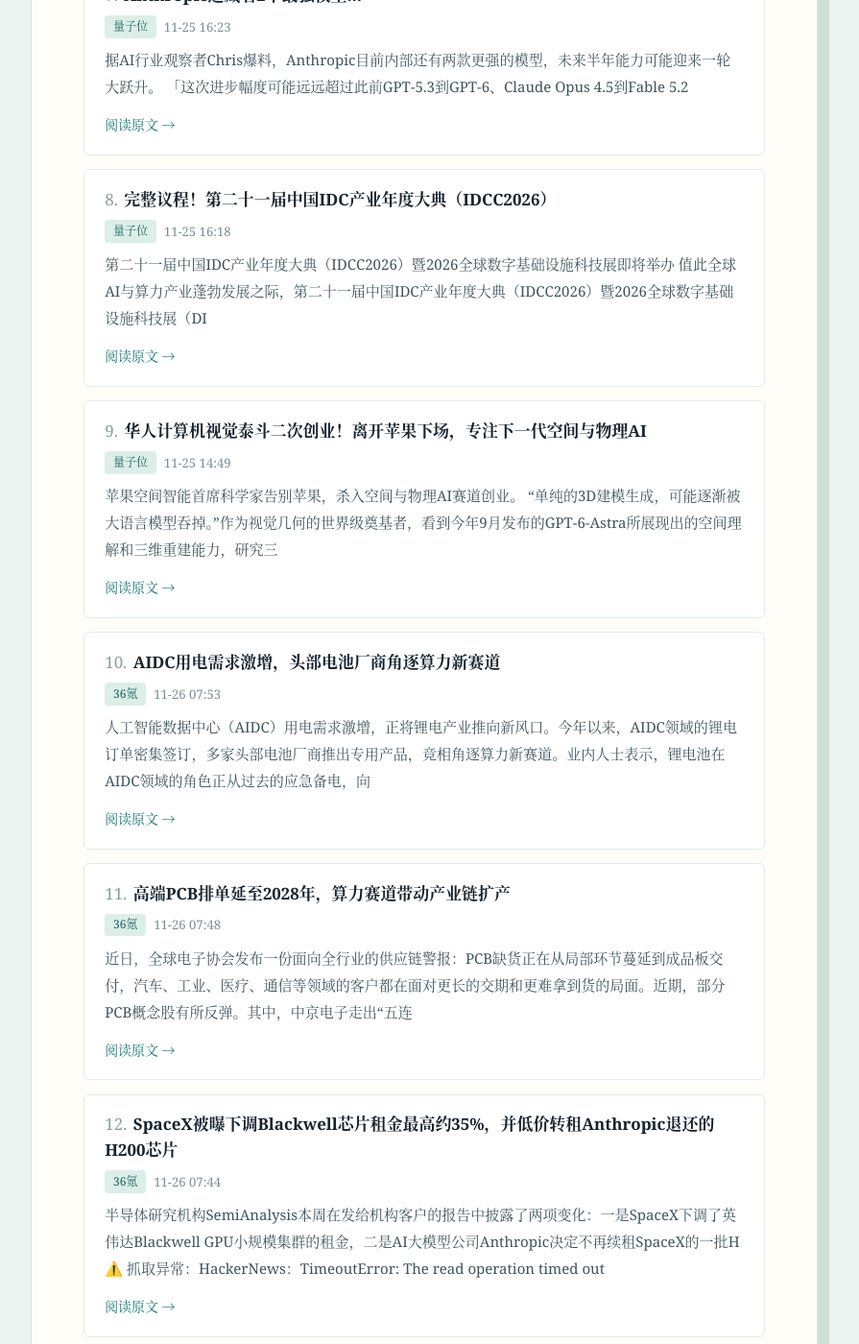
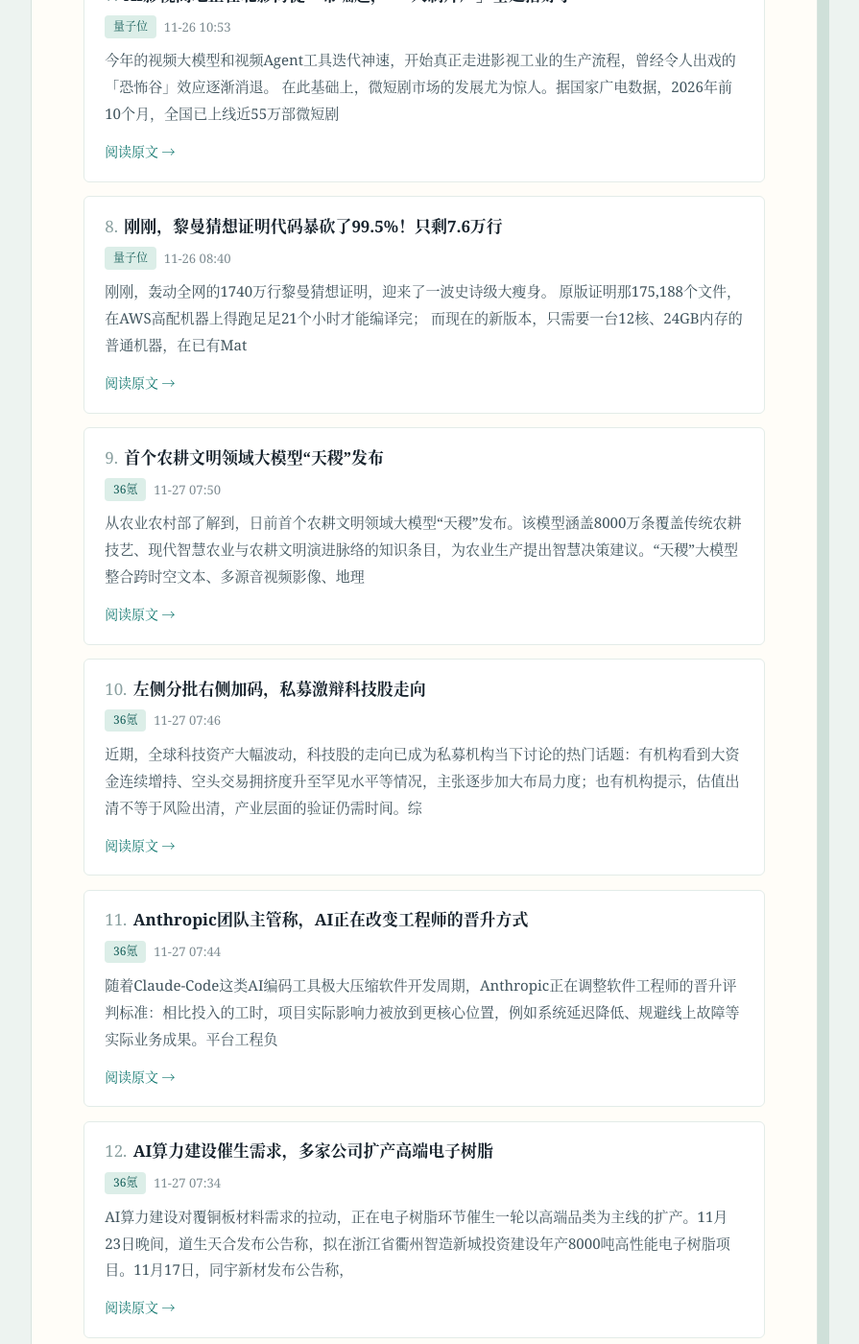
Before and after one commit to rong4xxz/rong4xxz.github.io, a Jekyll site: the page daily/daily.html, which Jekyll copies as it is, in a window 1280 px wide and 1400 px high, scrolled down 1805 px. Shown: the whole window at 96% size, without its empty margins (198-1093 px from the left). Built offline with Jekyll 4.4.1, drawn with Linux system fonts in a browser that asks for light colours; some of the changed text lies outside the part shown.

Commit message:
chore(daily): 更新 AI 日报 2026-11-27

```diff
--- a/daily/daily.html
+++ b/daily/daily.html
@@ -1,7 +1,7 @@
 <!DOCTYPE html>
 <html lang="zh-CN"><head><meta charset="utf-8">
 <meta name="viewport" content="width=device-width,initial-scale=1">
-<title>AI 日报 · 2026-11-26</title><style>
+<title>AI 日报 · 2026-11-27</title><style>
 *{margin:0;padding:0;box-sizing:border-box}
 body{font-family:Georgia,"Noto Serif CJK SC",serif;background:#edf3f0;color:#17232d;
  display:flex;justify-content:center;align-items:flex-start;min-height:100vh;
@@ -77,19 +77,19 @@ footer{margin-top:2.6rem;padding-top:1.2rem;border-top:1px solid #dce6e9;
 @media(max-width:560px){body{padding:1rem .7rem}
  .container{box-shadow:6px 6px 0 #cfe0d9;padding:1.5rem 1.2rem}}
 </style></head>
-<body><div class="container"><div class="topnav"><a class="" href="index.html">🏠 首页</a><a class="on" href="daily.html">📰 日报</a></div><header><h1>🤖 AI 日报 · 2026-11-26</h1><div class="sub">时间窗：最近 24 小时 · 共 43 条 · 由 ai_daily.py 自动生成</div></header>
-<div class="item"><h3><span class="num">1.</span>我以为这是摄影作品，你告诉我这是最新的国产AI？！</h3><div class="meta"><span class="src">量子位</span>11-26 00:34</div><p class="sum">像不像你闺蜜在补妆，然后一个猝不及防被“咔嚓”拍了一下的感觉？ 一个是在人们移动过程中，相机对焦人脸的照片；一个是社交媒体常用的大头照六连拍。 就是这些如此自然且很多人在日常生活中追求的高级感人像，竟然都是AI生成出来的</p><a class="read" href="https://www.qbitai.com/2026/11/512748.html" target="_blank" rel="noopener">阅读原文 →</a></div>
-<div class="item"><h3><span class="num">2.</span>丢个故事就行！直出15分钟AI短片，家里二舅也能上手</h3><div class="meta"><span class="src">量子位</span>11-25 22:51</div><p class="sum">还有人记得《森林冰火人》吗？我小时候巨喜欢这IP，暑假天天和表哥一块玩，一直期待哪个好人能翻拍个动漫出来。 于是打开麦克风就是一顿语音输入，爆改了个《森林电木娃》剧本。 无需设计光影、无需打磨资产，直接复制粘贴后发送，仅</p><a class="read" href="https://www.qbitai.com/2026/11/512727.html" target="_blank" rel="noopener">阅读原文 →</a></div>
-<div class="item"><h3><span class="num">3.</span>零基础也能做开发，智元灵心平台一年孵化超3万个机器人智能体</h3><div class="meta"><span class="src">量子位</span>11-25 22:32</div><p class="sum">随着具身智能加速发展，机器人正从动作展示走向真实场景应用，但开发门槛高、场景适配复杂、应用能力难以复用，仍是制约机器人规模化落地的重要问题。为此，智元推出行业首个开放且完整的具身智能生态技术体系AIMA，并发布“元苼”生</p><a class="read" href="https://www.qbitai.com/2026/11/512715.html" target="_blank" rel="noopener">阅读原文 →</a></div>
-<div class="item"><h3><span class="num">4.</span>算力唤醒真实世界：九章云极发布物理AI工厂与生态开放计划</h3><div class="meta"><span class="src">量子位</span>11-25 22:21</div><p class="sum">11月25日，以“算力唤醒真实世界”为主题的2026物理AI行业峰会暨九章云极智算生态大会在深圳举行。 11月25日，以“算力唤醒真实世界”为主题的2026物理AI行业峰会暨九章云极智算生态大会在深圳举行。会议由九章云极</p><a class="read" href="https://www.qbitai.com/2026/11/512582.html" target="_blank" rel="noopener">阅读原文 →</a></div>
-<div class="item"><h3><span class="num">5.</span>逐际动⼒与商汤⼤装置达成合作，以高质量算力全⾯⽀撑机器⼈仿真训练与测试</h3><div class="meta"><span class="src">量子位</span>11-25 22:20</div><p class="sum">近⽇，逐际动⼒（LimX Dynamics）与商汤⼤装置达成合作。商汤⼤装置将依托 SenseCore平台，为逐际动⼒的机器⼈仿真、视觉策略训练和强化学习提供⾼性能、高弹性调度的算⼒服务，⽀撑复杂具⾝模型的⼤规模训练与验</p><a class="read" href="https://www.qbitai.com/2026/11/512683.html" target="_blank" rel="noopener">阅读原文 →</a></div>
-<div class="item"><h3><span class="num">6.</span>9400万参数硬刚50亿，权重显存直降98%！Loop架构被这家中国团队玩明白了</h3><div class="meta"><span class="src">量子位</span>11-25 19:07</div><p class="sum">OpenAI Astra依靠循环深度刷新基准榜单；智谱GLM-5.4把Loop Transformer搬进国产旗舰基座，7500亿参数实现对标2到3万亿参数模型的效果，循环迭代一夜之间从学术概念变成了行业共识。 大多数讨</p><a class="read" href="https://www.qbitai.com/2026/11/512565.html" target="_blank" rel="noopener">阅读原文 →</a></div>
-<div class="item"><h3><span class="num">7.</span>Anthropic还藏着2个最强模型…</h3><div class="meta"><span class="src">量子位</span>11-25 16:23</div><p class="sum">据AI行业观察者Chris爆料，Anthropic目前内部还有两款更强的模型，未来半年能力可能迎来一轮大跃升。 「这次进步幅度可能远远超过此前GPT-5.3到GPT-6、Claude Opus 4.5到Fable 5.2</p><a class="read" href="https://www.qbitai.com/2026/11/512538.html" target="_blank" rel="noopener">阅读原文 →</a></div>
-<div class="item"><h3><span class="num">8.</span>完整议程！第二十一届中国IDC产业年度大典（IDCC2026）</h3><div class="meta"><span class="src">量子位</span>11-25 16:18</div><p class="sum">第二十一届中国IDC产业年度大典（IDCC2026）暨2026全球数字基础设施科技展即将举办 值此全球AI与算力产业蓬勃发展之际，第二十一届中国IDC产业年度大典（IDCC2026）暨2026全球数字基础设施科技展（DI</p><a class="read" href="https://www.qbitai.com/2026/11/512532.html" target="_blank" rel="noopener">阅读原文 →</a></div>
-<div class="item"><h3><span class="num">9.</span>华人计算机视觉泰斗二次创业！离开苹果下场，专注下一代空间与物理AI</h3><div class="meta"><span class="src">量子位</span>11-25 14:49</div><p class="sum">苹果空间智能首席科学家告别苹果，杀入空间与物理AI赛道创业。 “单纯的3D建模生成，可能逐渐被大语言模型吞掉。”作为视觉几何的世界级奠基者，看到今年9月发布的GPT-6-Astra所展现出的空间理解和三维重建能力，研究三</p><a class="read" href="https://www.qbitai.com/2026/11/512498.html" target="_blank" rel="noopener">阅读原文 →</a></div>
-<div class="item"><h3><span class="num">10.</span>AIDC用电需求激增，头部电池厂商角逐算力新赛道</h3><div class="meta"><span class="src">36氪</span>11-26 07:53</div><p class="sum">人工智能数据中心（AIDC）用电需求激增，正将锂电产业推向新风口。今年以来，AIDC领域的锂电订单密集签订，多家头部电池厂商推出专用产品，竞相角逐算力新赛道。业内人士表示，锂电池在AIDC领域的角色正从过去的应急备电，向</p><a class="read" href="https://www.36kr.com/newsflashes/4085808798100098" target="_blank" rel="noopener">阅读原文 →</a></div>
-<div class="item"><h3><span class="num">11.</span>高端PCB排单延至2028年，算力赛道带动产业链扩产</h3><div class="meta"><span class="src">36氪</span>11-26 07:48</div><p class="sum">近日，全球电子协会发布一份面向全行业的供应链警报：PCB缺货正在从局部环节蔓延到成品板交付，汽车、工业、医疗、通信等领域的客户都在面对更长的交期和更难拿到货的局面。近期，部分PCB概念股有所反弹。其中，中京电子走出“五连</p><a class="read" href="https://www.36kr.com/newsflashes/4085804118665861" target="_blank" rel="noopener">阅读原文 →</a></div>
-<div class="item"><h3><span class="num">12.</span>SpaceX被曝下调Blackwell芯片租金最高约35%，并低价转租Anthropic退还的H200芯片</h3><div class="meta"><span class="src">36氪</span>11-26 07:44</div><p class="sum">半导体研究机构SemiAnalysis本周在发给机构客户的报告中披露了两项变化：一是SpaceX下调了英伟达Blackwell GPU小规模集群的租金，二是AI大模型公司Anthropic决定不再续租SpaceX的一批H ⚠️ 抓取异常：HackerNews：TimeoutError: The read operation timed out</p><a class="read" href="https://www.36kr.com/newsflashes/4085801660656260" target="_blank" rel="noopener">阅读原文 →</a></div>
-<nav class="arch"><h2>历史归档（2 期）</h2><ul><li><a href="day/2026-11-26.html">2026-11-26</a></li><li><a href="day/2026-11-25.html">2026-11-25</a></li></ul></nav>
-<footer>Jarvis · 自动生成于 2026-11-26 08:01</footer>
+<body><div class="container"><div class="topnav"><a class="" href="index.html">🏠 首页</a><a class="on" href="daily.html">📰 日报</a></div><header><h1>🤖 AI 日报 · 2026-11-27</h1><div class="sub">时间窗：最近 24 小时 · 共 46 条 · 由 ai_daily.py 自动生成</div></header>
+<div class="item"><h3><span class="num">1.</span>381个AI直播冲刺证明P=NP！把GitHub干崩了</h3><div class="meta"><span class="src">量子位</span>11-26 21:56</div><p class="sum">已跑了超过一万次会话，在Lean4里验证通过了2400多条引理 前脚OpenAI和A社在同一天宣布证明了VP≠VNP，后脚一个全网直播攻关P=NP的AI智能体集群就火出圈了。 高峰时同时在线工作的智能体有381个，直接把</p><a class="read" href="https://www.qbitai.com/2026/11/513021.html" target="_blank" rel="noopener">阅读原文 →</a></div>
+<div class="item"><h3><span class="num">2.</span>AI 3D界的“X光”来了！一图直出巴洛克雕塑，3D打印开箱即用</h3><div class="meta"><span class="src">量子位</span>11-26 20:39</div><p class="sum">这段时间，大家拿GPT-6.2 Astra跑出来的3D效果真有点东西。 看Astra能不能扛住考验，完整复现这件结构繁复、细节密集的巴洛克雕塑。 结果展开思考过程一看，好嘛，原来它自觉调用了VAST的开源模型TripoS</p><a class="read" href="https://www.qbitai.com/2026/11/512981.html" target="_blank" rel="noopener">阅读原文 →</a></div>
+<div class="item"><h3><span class="num">3.</span>90 秒自动换装补能，具微科技“潘多拉”支撑机器人无人化值守</h3><div class="meta"><span class="src">量子位</span>11-26 18:07</div><p class="sum">11月26日，中国国际高新技术成果交易会（简称“高交会”）在深圳国际会展中心开幕。具微科技集中展示了具身智能在高危特种工业场景的全栈创新成果，并线下首展新一代工业特种作业移动底座MOVENEW P3S ，首发模块化换装补</p><a class="read" href="https://www.qbitai.com/2026/11/512972.html" target="_blank" rel="noopener">阅读原文 →</a></div>
+<div class="item"><h3><span class="num">4.</span>顶尖商用级AI视频每秒只要5毛！中国开源新势力拿下全球第一</h3><div class="meta"><span class="src">量子位</span>11-26 14:41</div><p class="sum">在权威评测机构Artificial Analysis的图生视频榜单里，生成这条视频的模型冲到了全球榜一。 由衷感慨一下，视频模型这一波，国内玩家在全球赛场势头确实生猛！ 如你所见，它也made in China，系视频初</p><a class="read" href="https://www.qbitai.com/2026/11/512916.html" target="_blank" rel="noopener">阅读原文 →</a></div>
+<div class="item"><h3><span class="num">5.</span>任少卿带着世界模型3.0来了！蔚来智驾训练提效5倍，座舱也用上强化学习</h3><div class="meta"><span class="src">量子位</span>11-26 11:23</div><p class="sum">为了让这个车载伙伴具备自主决策和行动的能力，蔚来彻底重构了其底层架构，引入超千亿参数的大模型，打通整车数千项能力。 蔚来在自己12周年生日这天，举办了第三届NIO IN蔚来创新科技日。李斌首先提出了他的两个判断： 智能电</p><a class="read" href="https://www.qbitai.com/2026/11/512897.html" target="_blank" rel="noopener">阅读原文 →</a></div>
+<div class="item"><h3><span class="num">6.</span>沈向洋刚讲了好多AI非共识啊</h3><div class="meta"><span class="src">量子位</span>11-26 11:13</div><p class="sum">IDEA研究院创院理事长、美国国家工程院外籍院士沈向洋说，近一年来，AI在数学、编程和视频生成领域的突破，给他带来了巨大的冲击。 不过最让他触动的还是Karpathy关于AI世界的一个观察： 世界是重叠的。</p><a class="read" href="https://www.qbitai.com/2026/11/512840.html" target="_blank" rel="noopener">阅读原文 →</a></div>
+<div class="item"><h3><span class="num">7.</span>AI影视高地正在北影海淀一带崛起，「一人制片厂」基建搭好了</h3><div class="meta"><span class="src">量子位</span>11-26 10:53</div><p class="sum">今年的视频大模型和视频Agent工具迭代神速，开始真正走进影视工业的生产流程，曾经令人出戏的「恐怖谷」效应逐渐消退。 在此基础上，微短剧市场的发展尤为惊人。据国家广电数据，2026年前10个月，全国已上线近55万部微短剧</p><a class="read" href="https://www.qbitai.com/2026/11/512828.html" target="_blank" rel="noopener">阅读原文 →</a></div>
+<div class="item"><h3><span class="num">8.</span>刚刚，黎曼猜想证明代码暴砍了99.5%！只剩7.6万行</h3><div class="meta"><span class="src">量子位</span>11-26 08:40</div><p class="sum">刚刚，轰动全网的1740万行黎曼猜想证明，迎来了一波史诗级大瘦身。 原版证明那175,188个文件，在AWS高配机器上得跑足足21个小时才能编译完； 而现在的新版本，只需要一台12核、24GB内存的普通机器，在已有Mat</p><a class="read" href="https://www.qbitai.com/2026/11/512819.html" target="_blank" rel="noopener">阅读原文 →</a></div>
+<div class="item"><h3><span class="num">9.</span>首个农耕文明领域大模型“天稷”发布</h3><div class="meta"><span class="src">36氪</span>11-27 07:50</div><p class="sum">从农业农村部了解到，日前首个农耕文明领域大模型“天稷”发布。该模型涵盖8000万条覆盖传统农耕技艺、现代智慧农业与农耕文明演进脉络的知识条目，为农业生产提出智慧决策建议。“天稷”大模型整合跨时空文本、多源音视频影像、地理</p><a class="read" href="https://www.36kr.com/newsflashes/4087220747418246" target="_blank" rel="noopener">阅读原文 →</a></div>
+<div class="item"><h3><span class="num">10.</span>左侧分批右侧加码，私募激辩科技股走向</h3><div class="meta"><span class="src">36氪</span>11-27 07:46</div><p class="sum">近期，全球科技资产大幅波动，科技股的走向已成为私募机构当下讨论的热门话题：有机构看到大资金连续增持、空头交易拥挤度升至罕见水平等情况，主张逐步加大布局力度；也有机构提示，估值出清不等于风险出清，产业层面的验证仍需时间。综</p><a class="read" href="https://www.36kr.com/newsflashes/4087218303924868" target="_blank" rel="noopener">阅读原文 →</a></div>
+<div class="item"><h3><span class="num">11.</span>Anthropic团队主管称，AI正在改变工程师的晋升方式</h3><div class="meta"><span class="src">36氪</span>11-27 07:44</div><p class="sum">随着Claude‑Code这类AI编码工具极大压缩软件开发周期，Anthropic正在调整软件工程师的晋升评判标准：相比投入的工时，项目实际影响力被放到更核心位置，例如系统延迟降低、规避线上故障等实际业务成果。平台工程负</p><a class="read" href="https://www.36kr.com/newsflashes/4087215624141448" target="_blank" rel="noopener">阅读原文 →</a></div>
+<div class="item"><h3><span class="num">12.</span>AI算力建设催生需求，多家公司扩产高端电子树脂</h3><div class="meta"><span class="src">36氪</span>11-27 07:34</div><p class="sum">AI算力建设对覆铜板材料需求的拉动，正在电子树脂环节催生一轮以高端品类为主线的扩产。11月23日晚间，道生天合发布公告称，拟在浙江省衢州智造新城投资建设年产8000吨高性能电子树脂项目。11月17日，同宇新材发布公告称，</p><a class="read" href="https://www.36kr.com/newsflashes/4087205468846727" target="_blank" rel="noopener">阅读原文 →</a></div>
+<nav class="arch"><h2>历史归档（3 期）</h2><ul><li><a href="day/2026-11-27.html">2026-11-27</a></li><li><a href="day/2026-11-26.html">2026-11-26</a></li><li><a href="day/2026-11-25.html">2026-11-25</a></li></ul></nav>
+<footer>Jarvis · 自动生成于 2026-11-27 08:00</footer>
 </div></body></html>
--- a/daily/day/2026-11-25.html
+++ b/daily/day/2026-11-25.html
@@ -103,5 +103,5 @@ footer{margin-top:2.6rem;padding-top:1.2rem;border-top:1px solid #dce6e9;
 <p>第 1 条「效率暴涨 270%」是厂商自测口径，等第三方复现再说。第 4 条具身智能同理，标题党成分大。第 5、6、7、8 条是常规行业动态。第 9、11 条偏消费电子和系统优化，跳过。第 12 条 Meta 把 Muse 塞进 IG 私信，是「AI 入口争夺战」的又一例，值得留意但不用深究。</p>
 <p><strong>一句话</strong>：今天真正值得花时间的是第 2 和第 10 条——前者关系到本地能玩什么，后者可能跟你研究方向交叉。</p></div>
 <nav class="arch"><a href="../daily.html">← 返回最新一期</a></nav>
-<footer>Jarvis · 自动生成于 2026-11-26 08:01</footer>
+<footer>Jarvis · 自动生成于 2026-11-27 08:00</footer>
 </div></body></html>
--- a/daily/day/2026-11-26.html
+++ b/daily/day/2026-11-26.html
@@ -91,5 +91,5 @@ footer{margin-top:2.6rem;padding-top:1.2rem;border-top:1px solid #dce6e9;
 <div class="item"><h3><span class="num">11.</span>高端PCB排单延至2028年，算力赛道带动产业链扩产</h3><div class="meta"><span class="src">36氪</span>11-26 07:48</div><p class="sum">近日，全球电子协会发布一份面向全行业的供应链警报：PCB缺货正在从局部环节蔓延到成品板交付，汽车、工业、医疗、通信等领域的客户都在面对更长的交期和更难拿到货的局面。近期，部分PCB概念股有所反弹。其中，中京电子走出“五连</p><a class="read" href="https://www.36kr.com/newsflashes/4085804118665861" target="_blank" rel="noopener">阅读原文 →</a></div>
 <div class="item"><h3><span class="num">12.</span>SpaceX被曝下调Blackwell芯片租金最高约35%，并低价转租Anthropic退还的H200芯片</h3><div class="meta"><span class="src">36氪</span>11-26 07:44</div><p class="sum">半导体研究机构SemiAnalysis本周在发给机构客户的报告中披露了两项变化：一是SpaceX下调了英伟达Blackwell GPU小规模集群的租金，二是AI大模型公司Anthropic决定不再续租SpaceX的一批H ⚠️ 抓取异常：HackerNews：TimeoutError: The read operation timed out</p><a class="read" href="https://www.36kr.com/newsflashes/4085801660656260" target="_blank" rel="noopener">阅读原文 →</a></div>
 <nav class="arch"><a href="../daily.html">← 返回最新一期</a></nav>
-<footer>Jarvis · 自动生成于 2026-11-26 08:01</footer>
+<footer>Jarvis · 自动生成于 2026-11-27 08:00</footer>
 </div></body></html>
--- a/daily/index.html
+++ b/daily/index.html
@@ -79,9 +79,9 @@ footer{margin-top:2.6rem;padding-top:1.2rem;border-top:1px solid #dce6e9;
 </style></head>
 <body><div class="container"><div class="topnav"><a class="on" href="index.html">🏠 首页</a><a class="" href="daily.html">📰 日报</a></div><header><h1>📰 AI 日报</h1><div class="sub">每天 08:00 抓取 AI 圈动态 · 由 Jarvis 自动生成</div></header>
 <div class="stats">
-<div class="stat"><div class="k">日报期数</div><div class="v">2<span class="u">期</span></div></div>
-<div class="stat"><div class="k">最新一期</div><div class="v" style="font-size:1.1rem">2026-11-26</div></div>
+<div class="stat"><div class="k">日报期数</div><div class="v">3<span class="u">期</span></div></div>
+<div class="stat"><div class="k">最新一期</div><div class="v" style="font-size:1.1rem">2026-11-27</div></div>
 </div>
 <a class="item" href="daily.html" style="display:block;color:inherit"><h3>今日日报 →</h3><div class="sub">今日必读 · 全部条目 · 我的点评 · 历史归档</div></a>
-<footer>Jarvis · 自动生成于 2026-11-26 08:01</footer>
+<footer>Jarvis · 自动生成于 2026-11-27 08:00</footer>
 </div></body></html>
```
Also changed, not shown: daily/day/2026-11-27.html (added, +95 -0 lines).
